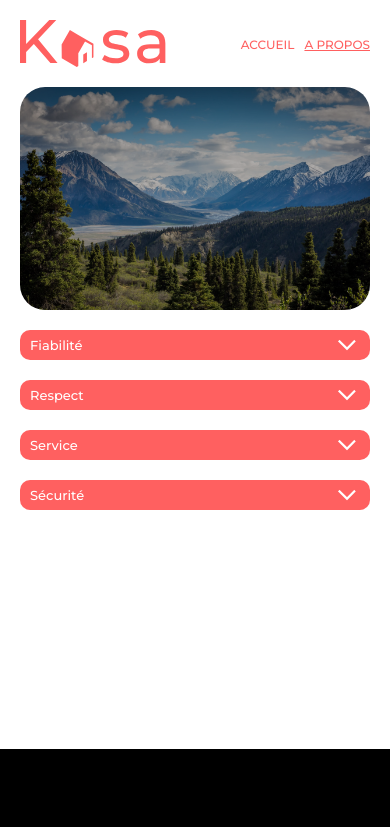
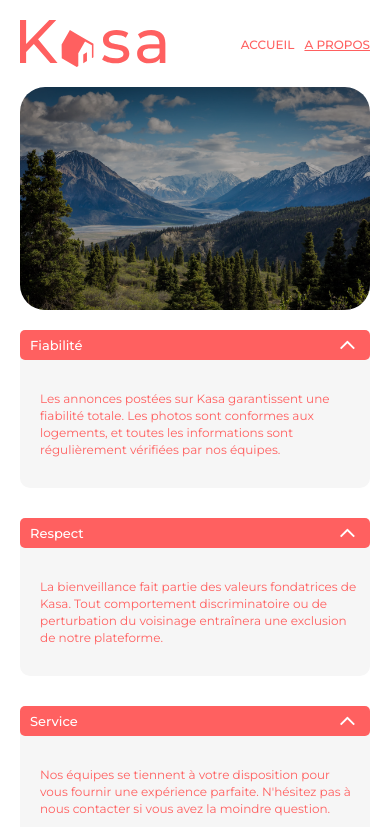
Before and after one commit to edpayet/React-Kasa, a React (Create React App) app: page /a-propos in a window 390 px wide. Shown: the top 827 px of the page. Built offline with nearby package versions, Linux system fonts and the light colour scheme.

Commit message:
feat: collapse large

```diff
--- a/package.json
+++ b/package.json
@@ -6,6 +6,7 @@
     "@testing-library/jest-dom": "^5.16.5",
     "@testing-library/react": "^13.4.0",
     "@testing-library/user-event": "^13.5.0",
+    "classnames": "^2.3.2",
     "prop-types": "^15.8.1",
     "react": "^18.2.0",
     "react-dom": "^18.2.0",
--- a/src/components/Carousel/Carousel.jsx
+++ b/src/components/Carousel/Carousel.jsx
@@ -6,15 +6,19 @@ import { ReactComponent as ArrowRightIcon } from '../../icons/arrow_r.svg';
 export default function Carousel({ pictures }) {
   const [slideIndex, setSlideIndex] = useState(1);
 
-  function changeIndex(n) {
-    const newIndex = slideIndex + n;
-    console.log(newIndex);
-    if (newIndex > pictures.length) {
-      setSlideIndex(1);
-    } else if (newIndex < 1) {
-      setSlideIndex(pictures.length);
-    } else setSlideIndex(newIndex);
-  }
+  const previous = () => {
+    setSlideIndex((prev) => {
+      const newValue = prev - 1;
+      return newValue < 1 ? pictures.length : newValue;
+    });
+  };
+
+  const next = () => {
+    setSlideIndex((prev) => {
+      const newValue = prev + 1;
+      return newValue > pictures.length ? 1 : newValue;
+    });
+  };
 
   return (
     <div className={styles.carousel}>
@@ -22,10 +26,10 @@ export default function Carousel({ pictures }) {
       <div className={styles.number}>
         {slideIndex}/{pictures.length}
       </div>
-      <button className={styles.prev} onClick={() => changeIndex(-1)}>
+      <button className={styles.prev} onClick={() => previous}>
         <ArrowLeftIcon />
       </button>
-      <button className={styles.next} onClick={() => changeIndex(1)}>
+      <button className={styles.next} onClick={() => next}>
         <ArrowRightIcon />
       </button>
     </div>
--- /dev/null
+++ b/src/components/Collapse/Collapse.jsx
@@ -0,0 +1,36 @@
+import styles from './Collapse.module.css';
+import { useState } from 'react';
+import PropTypes from 'prop-types';
+import classNames from 'classnames';
+import { ReactComponent as ArrowLeftIcon } from '../../icons/arrow_l.svg';
+
+export default function Collapse({ title, size = 'medium', children }) {
+  const [openState, setOpenState] = useState(true);
+
+  function switchOpenState() {
+    if (openState) setOpenState(false);
+    else setOpenState(true);
+  }
+
+  return (
+    <div
+      className={classNames(
+        styles.collapse,
+        openState ? styles.open : styles.closed,
+        styles[size]
+      )}
+    >
+      <div className={styles.head}>
+        {title}
+        <button onClick={switchOpenState}>
+          <ArrowLeftIcon />
+        </button>
+      </div>
+      <div className={styles.body}>{children}</div>
+    </div>
+  );
+}
+
+Collapse.propTypes = {
+  title: PropTypes.string.isRequired,
+};
--- a/src/components/Dropdown/Dropdown.module.css
+++ b/src/components/Collapse/Collapse.module.css
@@ -1,4 +1,4 @@
-.dropdown {
+.collapse {
   position: relative;
   width: 100%;
 }
@@ -9,17 +9,36 @@
   justify-content: space-between;
   align-items: center;
   position: relative;
+  background-color: var(--primary-color);
+  color: white;
+}
+
+.collapse.medium .head,
+.collapse.medium .body {
+  font-size: 18px;
+}
+
+.collapse.large .head,
+.collapse.large .body {
+  font-size: 24px;
+}
+
+.collapse.medium .head {
   height: 52px;
   border-radius: 10px;
   padding: 13px 20px;
-  background-color: var(--primary-color);
-  color: white;
-  font-size: 18px;
+}
+
+.collapse.large .head {
+  height: 47px;
+  border-radius: 5px;
+  padding: 12px 33px 12px 18px;
 }
 
 .head button {
   width: 26px;
   height: 100%;
+  padding: 0;
   transition: 0.3s ease-out;
   user-select: none;
   background: none;
@@ -68,25 +87,31 @@
   animation-fill-mode: forwards; */
 }
 
-.dropdown svg {
+.collapse svg {
   transform: rotate(90deg);
   transition: all 0.3s;
 }
 
-.dropdown.closed svg {
+.collapse.closed svg {
   rotate: x 180deg;
 }
 
 @media (max-width: 744px) {
-  .head {
+  .collapse.medium .head,
+  .collapse.large .head {
     height: 30px;
     font-size: 13px;
     padding: 5px 10px;
   }
 
-  .body {
+  .collapse.medium .body,
+  .collapse.large .body {
     font-size: 12px;
     line-height: 17px;
+  }
+
+  .collapse.large .head button svg {
+    width: 9px;
   }
 }
 
--- a/src/components/Dropdown/Dropdown.jsx
+++ /dev/null
@@ -1,50 +0,0 @@
-import styles from './Dropdown.module.css';
-import { useState } from 'react';
-import PropTypes from 'prop-types';
-import { ReactComponent as ArrowLeftIcon } from '../../icons/arrow_l.svg';
-
-export default function Dropdown({ title, content, isLarge }) {
-  // TODO: make a large version for about page
-
-  function arrayToListElement(array) {
-    return (
-      <ul>
-        {array.map((item) => (
-          <li>{item}</li>
-        ))}
-      </ul>
-    );
-  }
-
-  const [openState, setOpenState] = useState(false);
-
-  function switchOpenState() {
-    if (openState) setOpenState(false);
-    else setOpenState(true);
-  }
-
-  return (
-    <div
-      className={
-        openState
-          ? `${styles.dropdown} ${styles.open}`
-          : `${styles.dropdown} ${styles.closed}`
-      }
-    >
-      <div className={styles.head}>
-        {title}
-        <button onClick={switchOpenState}>
-          <ArrowLeftIcon />
-        </button>
-      </div>
-      <div className={styles.body}>
-        {Array.isArray(content) ? arrayToListElement(content) : content}
-      </div>
-    </div>
-  );
-}
-
-Dropdown.propTypes = {
-  title: PropTypes.string.isRequired,
-  content: PropTypes.oneOfType([PropTypes.string, PropTypes.array]).isRequired,
-};
--- a/src/components/Header/Header.module.css
+++ b/src/components/Header/Header.module.css
@@ -1,7 +1,9 @@
 body header {
   max-width: calc(2560px - (var(--main-hor-padding-d) * 2));
-  margin-left: var(--main-hor-padding-d);
-  margin-right: var(--main-hor-padding-d);
+  padding-left: var(--main-hor-padding-d);
+  padding-right: var(--main-hor-padding-d);
+  margin-left: auto;
+  margin-right: auto;
   font-family: var(--main-font);
   display: flex;
   flex-direction: row;
@@ -51,7 +53,8 @@ nav {
 
 @media (max-width: 1024px) {
   body header {
-    margin: 0 var(--main-hor-padding-m) 0;
+    padding-left: var(--main-hor-padding-m);
+    padding-right: var(--main-hor-padding-m);
   }
 }
 
--- a/src/pages/A Propos/APropos.jsx
+++ b/src/pages/A Propos/APropos.jsx
@@ -1,5 +1,5 @@
 import styles from './APropos.module.css';
-import Dropdown from '../../components/Dropdown/Dropdown';
+import Collapse from '../../components/Collapse/Collapse';
 import image from '../../icons/mountain_view.jpg';
 
 export default function APropos() {
@@ -29,8 +29,10 @@ export default function APropos() {
   return (
     <div className={styles.aPropos}>
       <img src={image} alt="mountain view" />
-      {blocks.map((block) => (
-        <Dropdown title={block.title} content={block.content} />
+      {blocks.map((block, index) => (
+        <Collapse key={index} title={block.title} size="large">
+          {block.content}
+        </Collapse>
       ))}
     </div>
   );
--- a/src/pages/Logement/Logement.jsx
+++ b/src/pages/Logement/Logement.jsx
@@ -6,7 +6,7 @@ import TagContainer from '../../components/TagContainer/TagContainer';
 import Profile from '../../components/Profile/Profile';
 import Rating from '../../components/Rating/Rating';
 import Carousel from '../../components/Carousel/Carousel';
-import Dropdown from '../../components/Dropdown/Dropdown';
+import Collapse from '../../components/Collapse/Collapse';
 
 export default function Logement() {
   const {
@@ -37,8 +37,14 @@ export default function Logement() {
         </div>
       </div>
       <div className={styles.detail}>
-        <Dropdown title="Description" content={description} />
-        <Dropdown title="Équipements" content={equipments} />
+        <Collapse title="Description">{description}</Collapse>
+        <Collapse title="Équipements">
+          <ul>
+            {equipments.map((equipment) => (
+              <li>{equipment}</li>
+            ))}
+          </ul>
+        </Collapse>
       </div>
     </div>
   );
--- a/src/pages/Root/root.css
+++ b/src/pages/Root/root.css
@@ -32,8 +32,10 @@ h3 {
 
 main {
   max-width: calc(2560px - (var(--main-hor-padding-d) * 2));
-  margin-left: var(--main-hor-padding-d);
-  margin-right: var(--main-hor-padding-d);
+  padding-left: var(--main-hor-padding-d);
+  padding-right: var(--main-hor-padding-d);
+  margin-left: auto;
+  margin-right: auto;
   margin-top: 40px;
   padding-bottom: 209px;
   font-family: var(--main-font);
@@ -49,6 +51,8 @@ main {
   }
 
   main {
-    margin: 20px var(--main-hor-padding-m) 209px;
+    margin-top: 20px;
+    padding-left: var(--main-hor-padding-m);
+    padding-right: var(--main-hor-padding-m);
   }
 }
```
Also changed, not shown: 1 other file (tests, documents, lock files or other folders).
